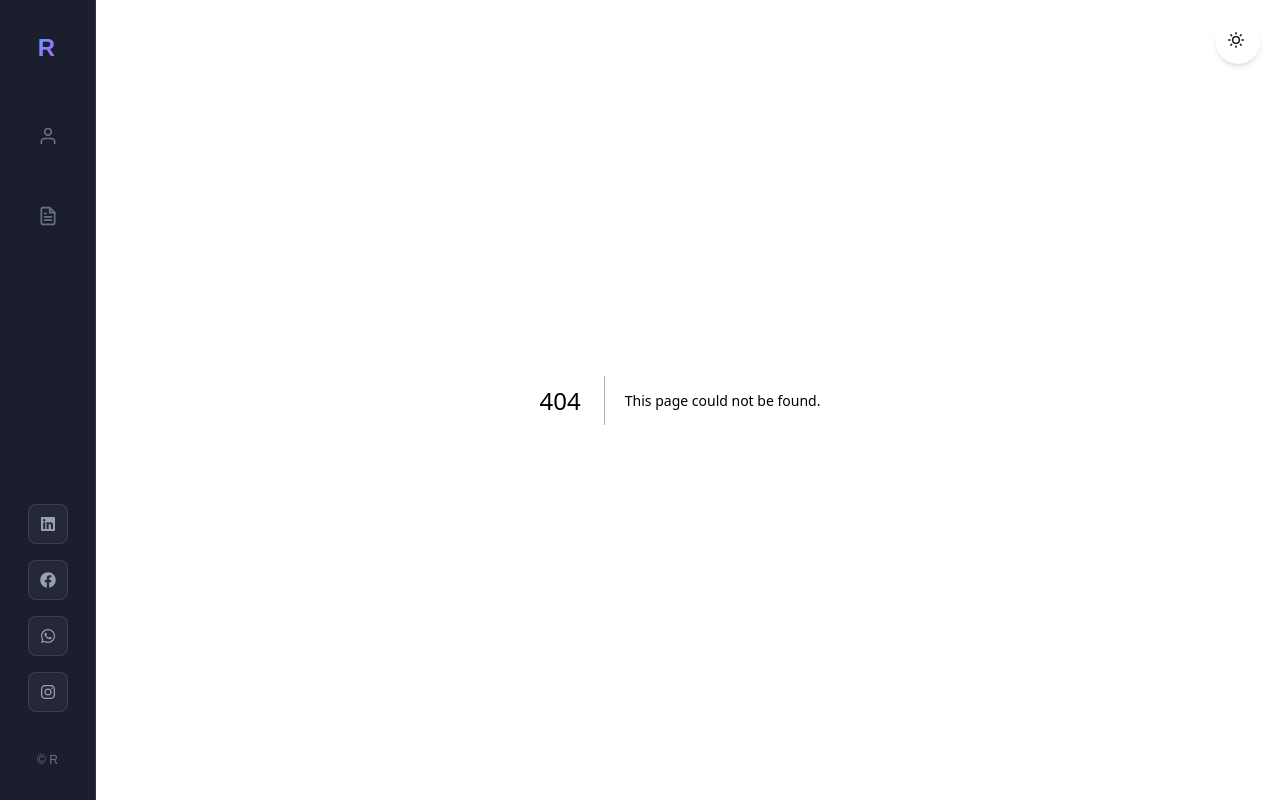
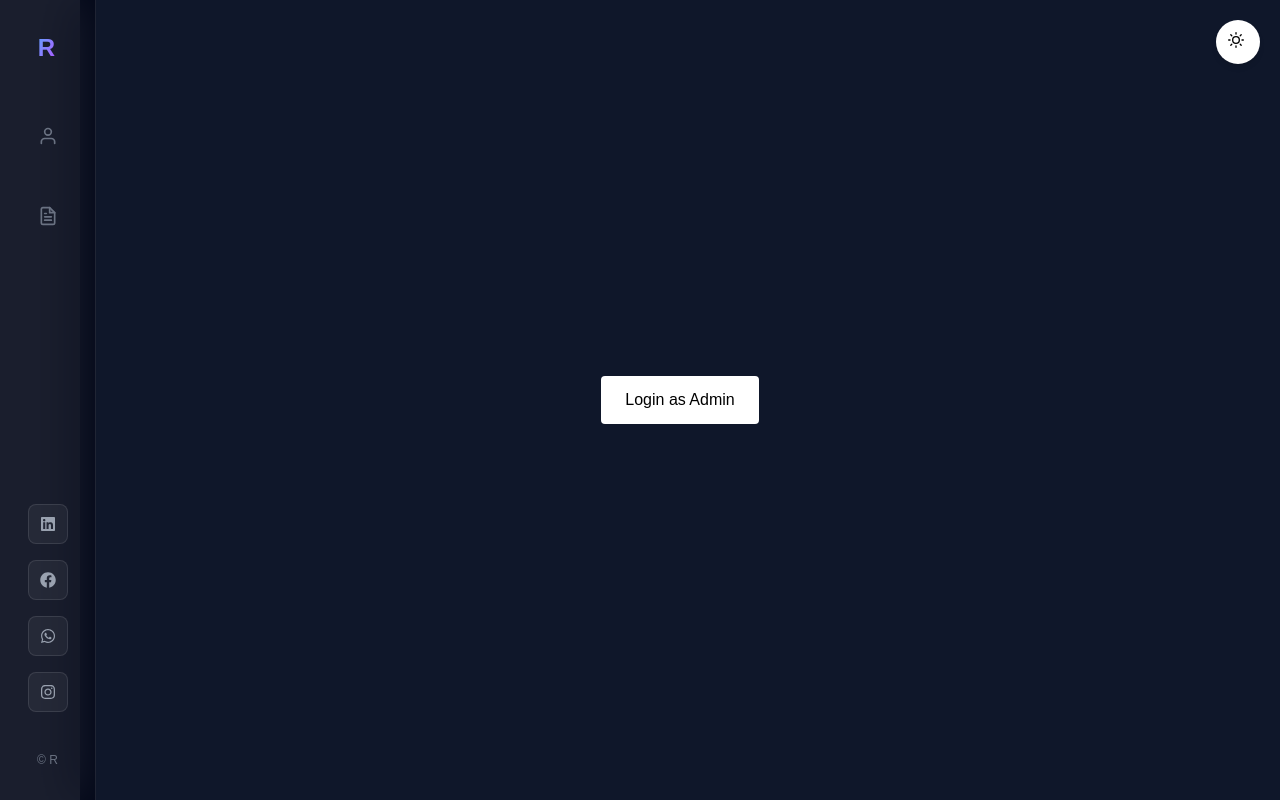
Before and after one commit to 920Rajitha/rajitha-blog, a Next.js app: page /admin-login in a window 1280 px wide. Before the commit this address had no page. Built offline with nearby package versions, Linux system fonts and the light colour scheme.

Commit message:
admin logging

```diff
--- /dev/null
+++ b/app/admin-login/page.js
@@ -0,0 +1,19 @@
+"use client";
+
+export default function AdminLogin() {
+  const login = () => {
+    document.cookie = "admin=true";
+    window.location.href = "/dashboard";
+  };
+
+  return (
+    <div className="flex justify-center items-center h-screen bg-[#0F172A]">
+      <button
+        onClick={login}
+        className="bg-white text-black px-6 py-3 rounded"
+      >
+        Login as Admin
+      </button>
+    </div>
+  );
+}
```
